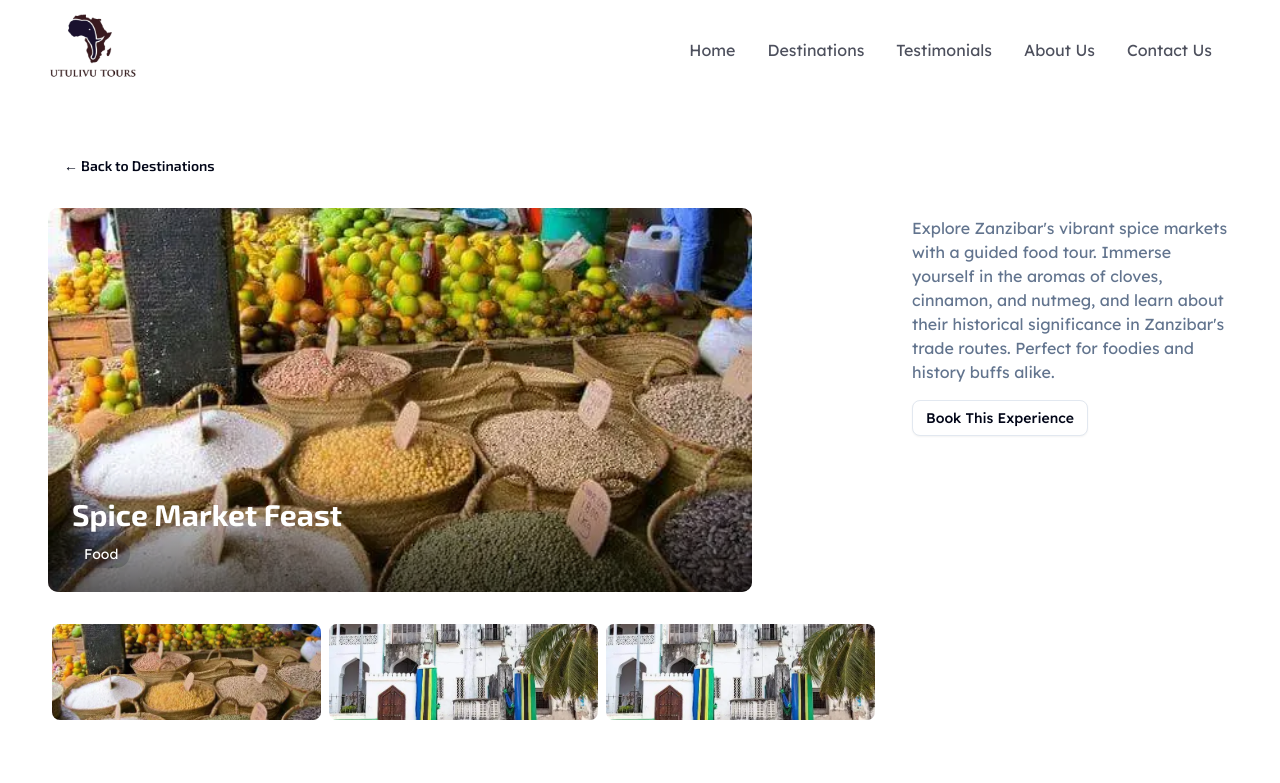
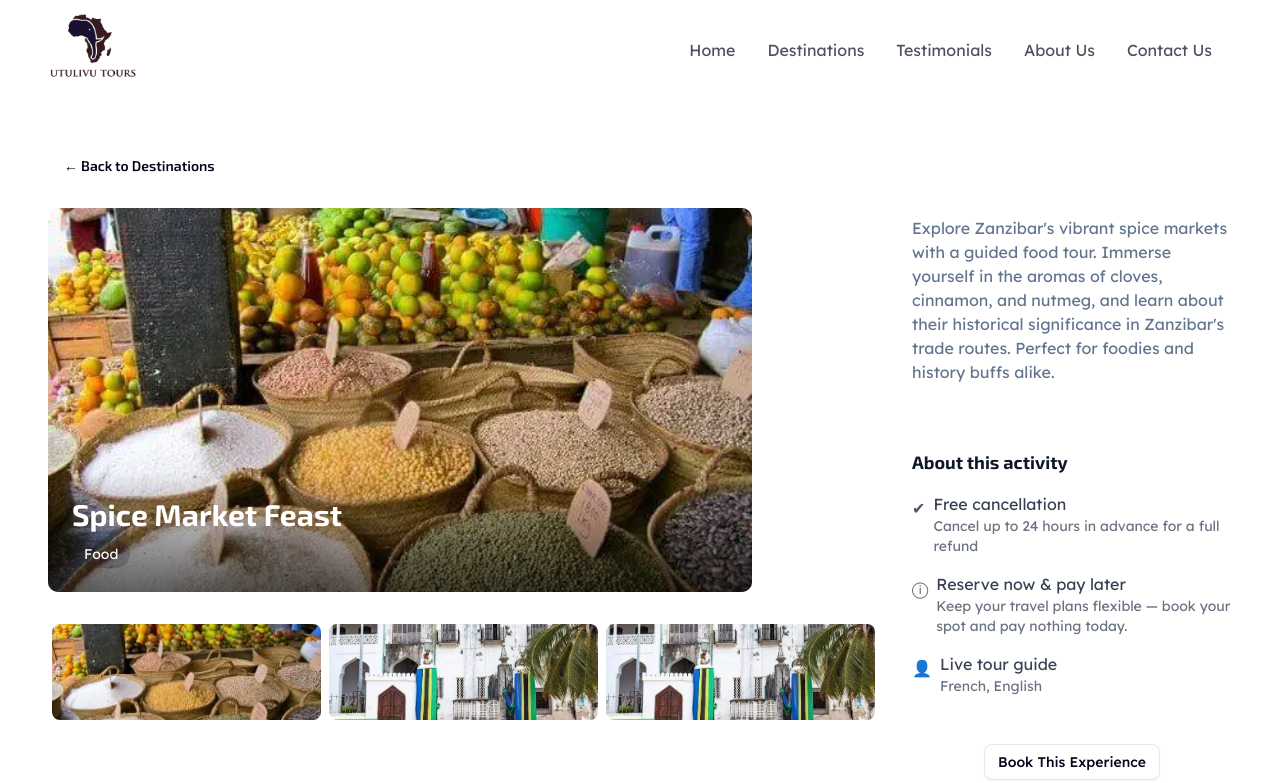
Before and after one commit to bojan09/utulivu-2.0, a React (Vite) app: page /destinations/1 in a window 1280 px wide. Shown: the top 783 px of the page. Built offline with nearby package versions, Linux system fonts and the light colour scheme.

Commit message:
Added ActivityDetail component in DestinationDetail

```diff
--- /dev/null
+++ b/src/components/ActivityDetails.tsx
@@ -0,0 +1,39 @@
+export function ActivityDetails() {
+  return (
+    <article className="w-full max-w-md my-12">
+      <header className="mb-4">
+        <h2 className="text-lg font-semibold text-gray-900">
+          About this activity
+        </h2>
+      </header>
+      <section className="space-y-4">
+        <div className="flex items-start gap-2">
+          <span className="text-gray-600 mt-1">✔</span>
+          <div>
+            <p className="text-gray-700">Free cancellation</p>
+            <p className="text-sm text-gray-500">
+              Cancel up to 24 hours in advance for a full refund
+            </p>
+          </div>
+        </div>
+        <div className="flex items-start gap-2">
+          <span className="text-gray-600 mt-1">ⓘ</span>
+          <div>
+            <p className="text-gray-700">Reserve now & pay later</p>
+            <p className="text-sm text-gray-500">
+              Keep your travel plans flexible — book your spot and pay nothing
+              today.
+            </p>
+          </div>
+        </div>
+        <div className="flex items-start gap-2">
+          <span className="text-gray-600 mt-1">👤</span>
+          <div>
+            <p className="text-gray-700">Live tour guide</p>
+            <p className="text-sm text-gray-500">French, English</p>
+          </div>
+        </div>
+      </section>
+    </article>
+  );
+}
--- a/src/components/DestinationDetail.tsx
+++ b/src/components/DestinationDetail.tsx
@@ -1,11 +1,17 @@
-// pages/DestinationDetail.tsx
 import * as React from "react";
 import { useParams, Link } from "react-router-dom";
+
+// ui components
 import { Button } from "@/components/ui/button";
+
+// custom components
 import { ImageCarousel } from "@/components/ImageCarousel";
 import { ImageModal } from "@/components/ImageModal";
+import { ActivityDetails } from "@/components/ActivityDetails";
+import TourCard from "@/components/TourCard";
+
+// data
 import { destinationsData } from "@/constants";
-import TourCard from "@/components/TourCard";
 
 export default function DestinationDetail() {
   const { id } = useParams<{ id: string }>();
@@ -58,7 +64,7 @@ export default function DestinationDetail() {
                 </span>
               </div>
             </div>
-
+            {/* Image Carousel */}
             <ImageCarousel
               images={carouselImages}
               onImageClick={(image) => {
@@ -69,16 +75,18 @@ export default function DestinationDetail() {
           </div>
 
           {/* Description Container */}
-          <div className="flex flex-col">
+          <div className="flex flex-col justify-center items-center">
             <div className="prose max-w-prose">
               <p className="text-muted-foreground my-4">{post.description}</p>
             </div>
+            {/* Activities Container */}
+            <ActivityDetails />
 
+            {/* Book this Experience - Button */}
             <Button asChild variant="outline" className="w-[11rem]">
               <Link to="/contact">Book This Experience</Link>
             </Button>
           </div>
-          {/* Image Carousel */}
         </div>
 
         {/* Image Modal */}
```
